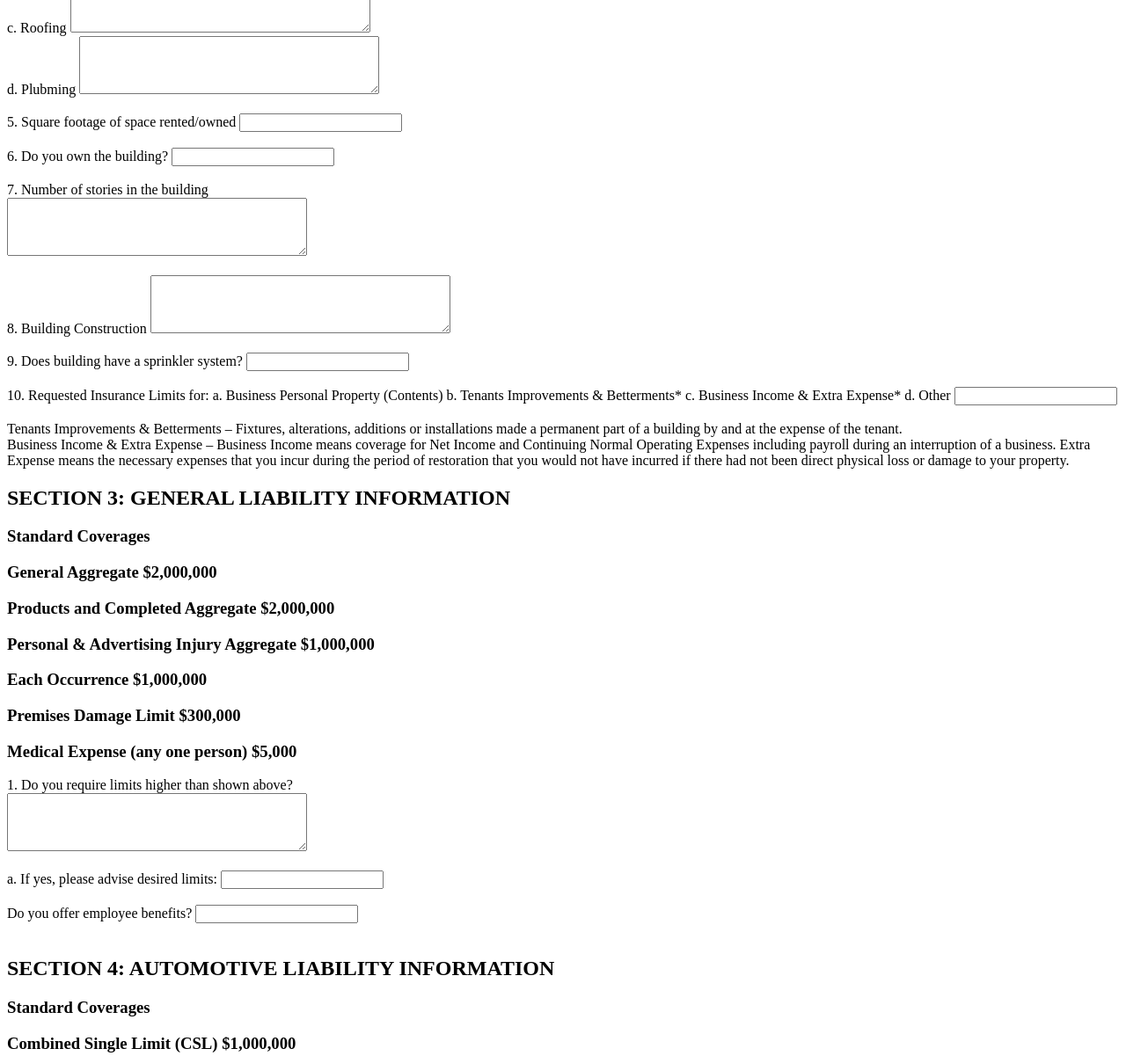
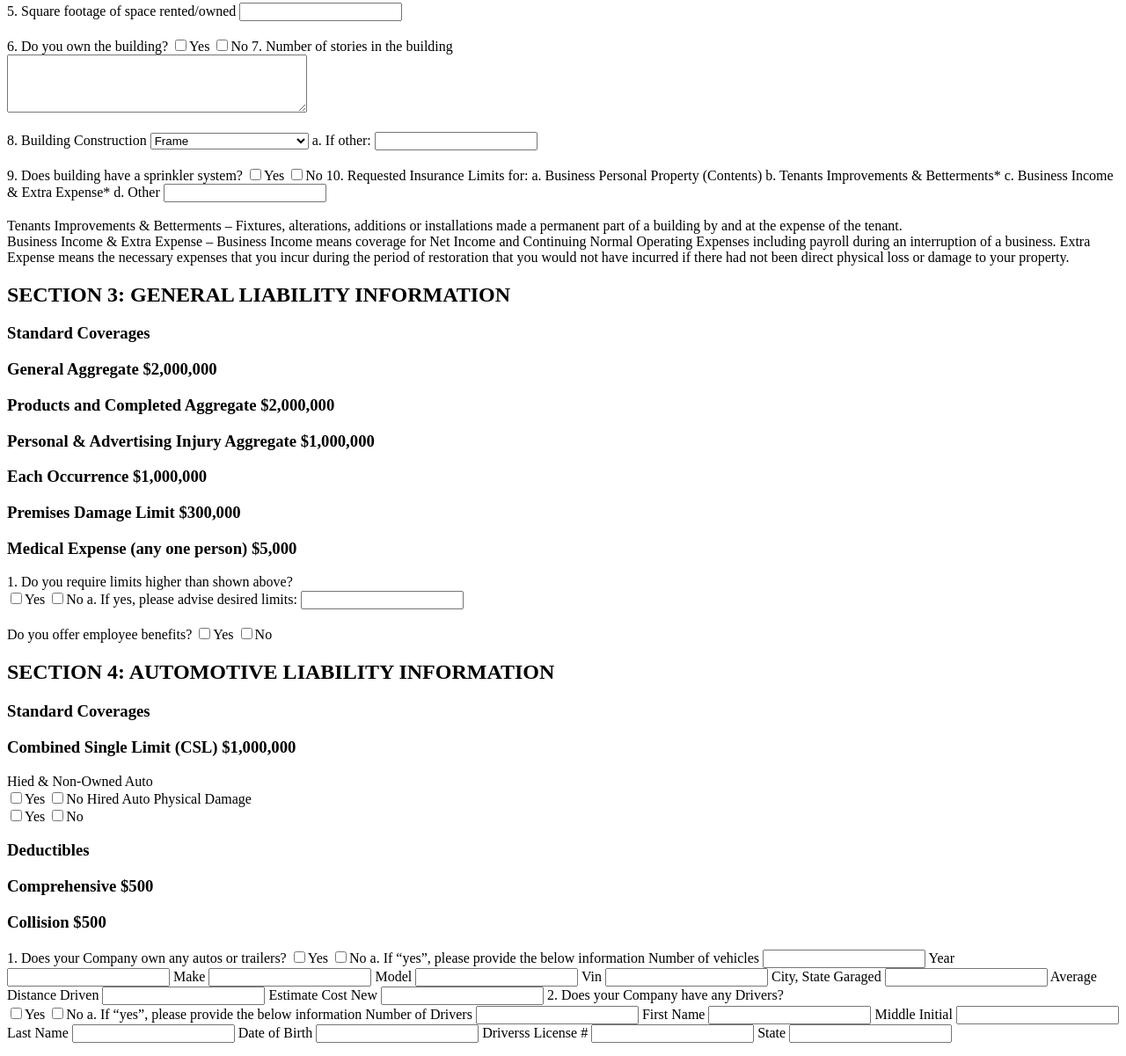
Before and after one commit to Keegan-Husom/insurance-test, a plain HTML site: page form.html in a window 1280 px wide. Shown: the part 1545-2746 px from the top of the page at 88% size. Drawn offline with Linux system fonts and the light colour scheme.

Commit message:
Update form.html
updates

```diff
--- a/form.html
+++ b/form.html
@@ -46,7 +46,8 @@
 
     <!-- Checkbox -->
     <label for="name">13. Proior Losses Past 3 Years</label>
-    <input type="text" id="name" name="name" required><br><br>
+    <label><input type="checkbox" class="radio" value="1"/>Yes</label>
+    <label><input type="checkbox" class="radio" value="1"/>No</label>
 
     <!-- Indent -->
     <label for="email">a. If Yes, please describe and include a loss run report</label>
@@ -65,7 +66,13 @@
 
     <!-- Dropdown -->
     <label for="message">2. Location Operations</label><br>
-    <textarea id="message" name="message" rows="4" cols="40"></textarea><br><br>
+    <select name="myDropdownName" id="myDropdown">
+      <option value="option1">Office</option>
+      <option value="option2">Warehouse</option>
+      <option value="option3">Habitational</option>
+      <option value="option2">Retail</option>
+      <option value="option3">Other</option>
+    </select>
 
     <label for="name">a. If other, describe</label>
     <input type="text" id="name" name="name" required><br><br>
@@ -89,18 +96,30 @@
 
     <!-- Checkbox -->
     <label for="email">6. Do you own the building?</label>
-    <input type="email" id="email" name="email" required><br><br>
+    <label><input type="checkbox" class="radio" value="1"/>Yes</label>
+    <label><input type="checkbox" class="radio" value="1"/>No</label>
 
     <label for="message">7. Number of stories in the building</label><br>
     <textarea id="message" name="message" rows="4" cols="40"></textarea><br><br>
 
     <!-- Dropdown -->
     <label for="message">8. Building Construction</label>
-    <textarea id="message" name="message" rows="4" cols="40"></textarea><br><br>
+    <select name="myDropdownName" id="myDropdown">
+      <option value="option1">Frame</option>
+      <option value="option2">Brick/Joisted Masonry</option>
+      <option value="option3">Masonry Non-Combustible</option>
+      <option value="option2">Fire Resistive</option>
+      <option value="option3">Non-Combustible</option>
+      <option value="option3">Other</option>
+    </select>
+
+    <label for="name">a. If other:</label>
+    <input type="text" id="name" name="name" required><br><br>
 
     <!-- Checkbox -->
     <label for="name">9. Does building have a sprinkler system?</label>
-    <input type="text" id="name" name="name" required><br><br>
+    <label><input type="checkbox" class="radio" value="1"/>Yes</label>
+    <label><input type="checkbox" class="radio" value="1"/>No</label>
 
     <label for="email">10. Requested Insurance Limits for:</label>
     <label for="email">a. Business Personal Property (Contents)</label>
@@ -124,7 +143,8 @@
 
     <!-- Checkbox -->
     <label for="message">1. Do you require limits higher than shown above?</label><br>
-    <textarea id="message" name="message" rows="4" cols="40"></textarea><br><br>
+    <label><input type="checkbox" class="radio" value="1"/>Yes</label>
+    <label><input type="checkbox" class="radio" value="1"/>No</label>
 
     <!-- Indent -->
     <label for="name">a. If yes, please advise desired limits:</label>
@@ -132,7 +152,8 @@
 
     <!-- Checkbox -->
     <label for="email">Do you offer employee benefits?</label>
-    <input type="email" id="email" name="email" required><br><br>
+    <label><input type="checkbox" class="radio" value="1"/>Yes</label>
+    <label><input type="checkbox" class="radio" value="1"/>No</label>
 
     <h2>SECTION 4: AUTOMOTIVE LIABILITY INFORMATION</h2>
 
@@ -141,11 +162,13 @@
 
     <!-- Checkbox -->
     <label for="message">Hied & Non-Owned Auto</label><br>
-    <textarea id="message" name="message" rows="4" cols="40"></textarea><br><br>
+    <label><input type="checkbox" class="radio" value="1"/>Yes</label>
+    <label><input type="checkbox" class="radio" value="1"/>No</label>
 
     <!-- Checkbox -->
     <label for="message">Hired Auto Physical Damage</label><br>
-    <textarea id="message" name="message" rows="4" cols="40"></textarea><br><br>
+    <label><input type="checkbox" class="radio" value="1"/>Yes</label>
+    <label><input type="checkbox" class="radio" value="1"/>No</label>
 
     <h3>Deductibles</h3>
     <h3>Comprehensive $500</h3>
@@ -153,7 +176,8 @@
 
     <!-- Checkbox -->
     <label for="name">1. Does your Company own any autos or trailers?</label>
-    <input type="text" id="name" name="name" required><br><br>
+    <label><input type="checkbox" class="radio" value="1"/>Yes</label>
+    <label><input type="checkbox" class="radio" value="1"/>No</label>
 
     <!-- Indent -->
     <label for="email">a. If “yes”, please provide the below information</label>
@@ -176,7 +200,8 @@
 
     <!-- Checkbox -->
     <label for="message">2. Does your Company have any Drivers?</label><br>
-    <textarea id="message" name="message" rows="4" cols="40"></textarea><br><br>
+    <label><input type="checkbox" class="radio" value="1"/>Yes</label>
+    <label><input type="checkbox" class="radio" value="1"/>No</label>
 
     <label for="name">a. If “yes”, please provide the below information</label>
     <label for="email">Number of Drivers</label>
@@ -227,7 +252,8 @@
 
     <!-- Checkbox A/B-->
     <label for="message">1. Select desired Workers’ Compensation limits</label><br>
-    <textarea id="message" name="message" rows="4" cols="40"></textarea><br><br>
+    <label><input type="checkbox" class="radio" value="1"/>Option A</label>
+    <label><input type="checkbox" class="radio" value="1"/>Option B</label>
 
     <label for="name">Rating Information:</label>
     <label for="email">State</label>
@@ -246,35 +272,43 @@
 
     <!-- Checkbox -->
     <label for="name">3. Do you lease any employees?</label>
-    <input type="text" id="name" name="name" required><br><br>
+    <label><input type="checkbox" class="radio" value="1"/>Yes</label>
+    <label><input type="checkbox" class="radio" value="1"/>No</label>
 
     <!-- Checkbox -->
     <label for="email">4. Do you lease employees to other employers?</label>
-    <input type="email" id="email" name="email" required><br><br>
+    <label><input type="checkbox" class="radio" value="1"/>Yes</label>
+    <label><input type="checkbox" class="radio" value="1"/>No</label>
 
     <!-- Checkbox -->
     <label for="message">5. Are any employees leased from a PEO (Professional Employment Organization)?</label><br>
-    <textarea id="message" name="message" rows="4" cols="40"></textarea><br><br>
+    <label><input type="checkbox" class="radio" value="1"/>Yes</label>
+    <label><input type="checkbox" class="radio" value="1"/>No</label>
 
     <!-- Checkbox -->
     <label for="name">6. Does the company have any seasonal/temporary employees?</label>
-    <input type="text" id="name" name="name" required><br><br>
+    <label><input type="checkbox" class="radio" value="1"/>Yes</label>
+    <label><input type="checkbox" class="radio" value="1"/>No</label>
 
     <!-- Checkbox -->
     <label for="email">7. Do employees ever travel outside of the United States or its territories for work?</label>
-    <input type="email" id="email" name="email" required><br><br>
+    <label><input type="checkbox" class="radio" value="1"/>Yes</label>
+    <label><input type="checkbox" class="radio" value="1"/>No</label>
 
     <!-- Checkbox -->
     <label for="message">8. Have you had any prior Workers’ Compensation losses?</label><br>
-    <textarea id="message" name="message" rows="4" cols="40"></textarea><br><br>
+    <label><input type="checkbox" class="radio" value="1"/>Yes</label>
+    <label><input type="checkbox" class="radio" value="1"/>No</label>
 
     <!-- Checkbox -->
     <label for="name">9. Has the company had any prior coverage cancelled or non-renewed in the past 5 years?</label>
-    <input type="text" id="name" name="name" required><br><br>
+    <label><input type="checkbox" class="radio" value="1"/>Yes</label>
+    <label><input type="checkbox" class="radio" value="1"/>No</label>
 
     <!-- Checkbox -->
     <label for="email">10. As owner/officer in your LLC/Corporation, do you wish to be included for coverage in this new Workers’ Compensation policy?</label>
-    <input type="email" id="email" name="email" required><br><br>
+    <label><input type="checkbox" class="radio" value="1"/>Yes</label>
+    <label><input type="checkbox" class="radio" value="1"/>No</label>
 
     <label for="message">11. What is your current experience modification factor if applicable?</label><br>
     <textarea id="message" name="message" rows="4" cols="40"></textarea><br><br>
@@ -287,7 +321,8 @@
 
     <!-- Checkbox -->
     <label for="message">1. Do you require Umbrella Liability that differs from the above Limits?</label><br>
-    <textarea id="message" name="message" rows="4" cols="40"></textarea><br><br>
+    <label><input type="checkbox" class="radio" value="1"/>Yes</label>
+    <label><input type="checkbox" class="radio" value="1"/>No</label>
 
     <!-- Indent -->
     <label for="name">a. If “yes”, what amounts?</label>
```
